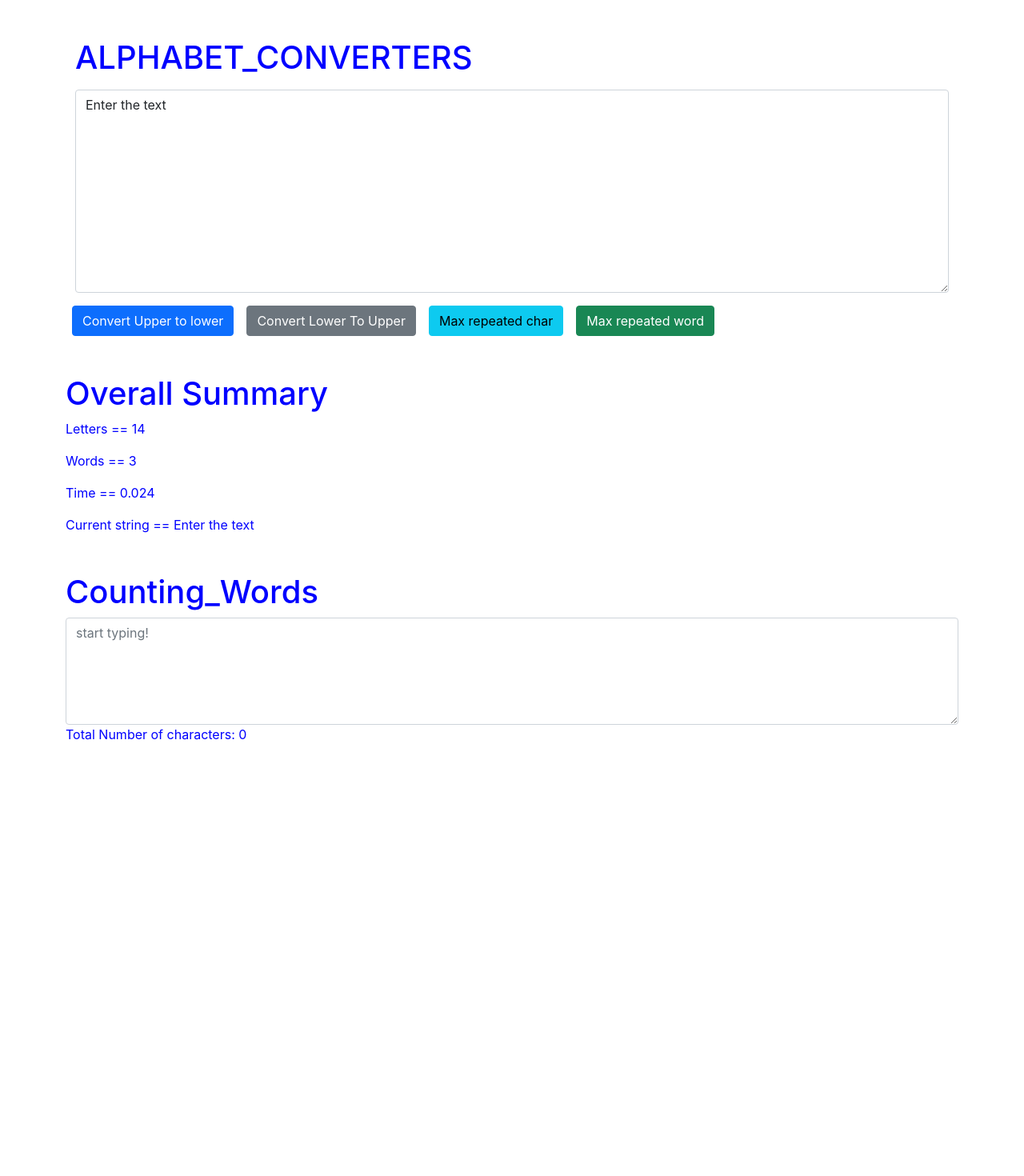
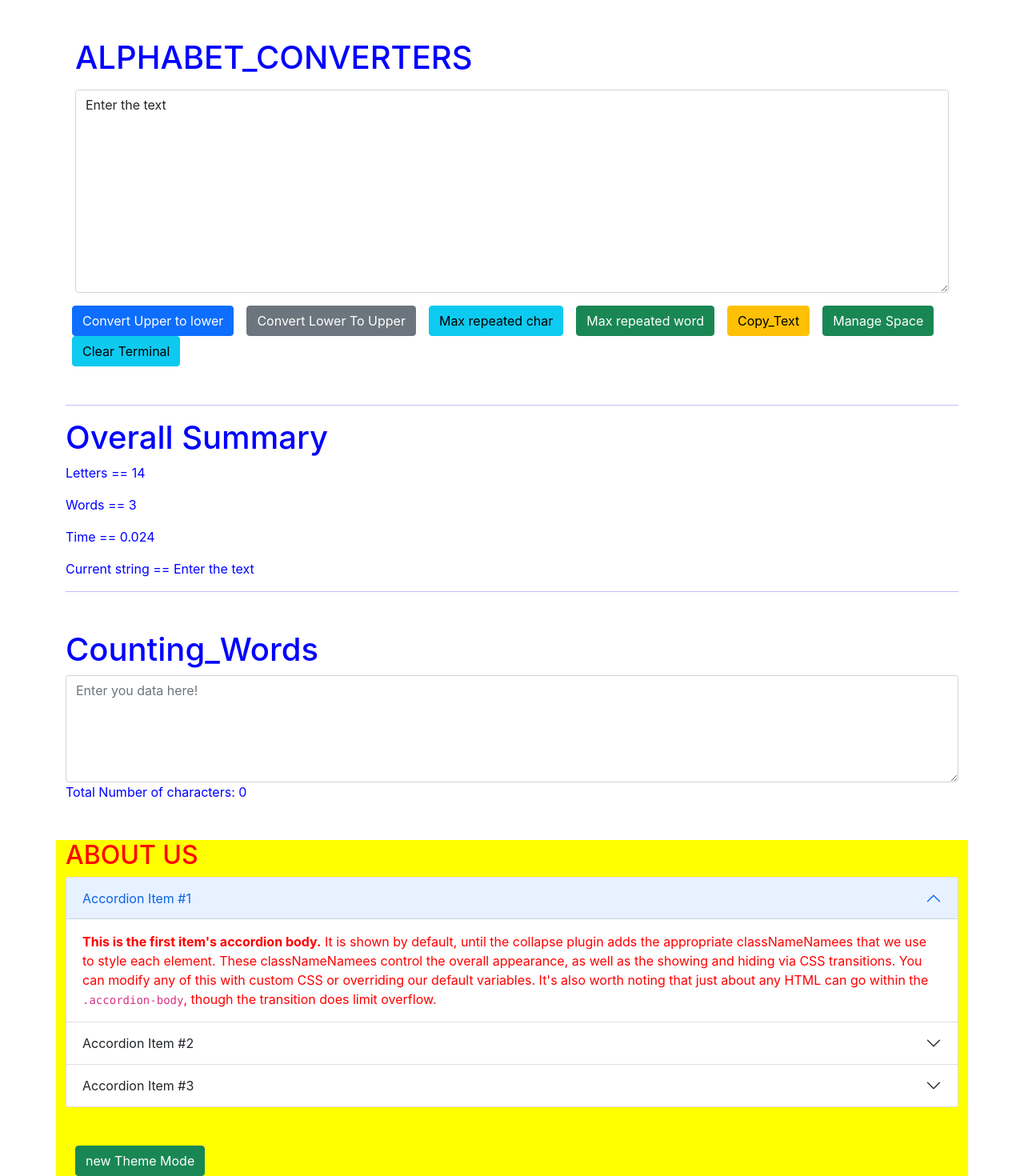
Before and after one commit to saurabh00031/SP_basic_React_app, a React (Create React App) app: page / in a window 1280 px wide. Shown: the part 64-1534 px from the top of the page at 80% size. Before the commit the page ends 1010 px from the top, so only its background shows below. Built offline with nearby package versions, Linux system fonts and the light colour scheme.

Commit message:
more extre functions using components

```diff
--- a/src/App.js
+++ b/src/App.js
@@ -1,9 +1,9 @@
 
 import './App.css';
+import TextFm from './components/Textfm';
 import Navbar from './components/Navbar';
-import TextFm from './components/Textfm';
-
 import TextArea from './components/TextArea'
+import About from './components/About';
 
 function App() {
   return (
@@ -11,6 +11,7 @@ function App() {
     <Navbar title="$$-app"/>
     <TextFm heading="text-form"/>
     <TextArea/>
+    <About/>
 
     </>
   );
--- /dev/null
+++ b/src/components/About.js
@@ -0,0 +1,92 @@
+
+//type rfc for react component based functions//
+
+
+import React ,{ useState } from 'react'
+
+export default function About() {
+
+    const [styleSP, setStyleSP] = useState(
+        {
+          color:"red",
+          backgroundColor:"yellow",
+
+        }
+    );
+
+    const sty=()=>{
+
+        if(styleSP.color === "red")
+        {
+            setStyleSP({
+                color:"green",
+                backgroundColor:"violet",
+            })
+        }
+        else{
+            {
+                setStyleSP({
+                    color:"red",
+                    backgroundColor:"yellow",
+                })
+            }
+
+
+        }
+    }
+
+
+
+    return (
+            <>
+
+            <div className="container mt-5" style={styleSP}>
+                <h2>ABOUT US</h2>
+            <div className="accordion" id="accordionExample">
+  <div className="accordion-item">
+    <h2 className="accordion-header" id="headingOne">
+      <button className="accordion-button" type="button" data-bs-toggle="collapse" data-bs-target="#collapseOne" aria-expanded="true" aria-controls="collapseOne">
+        Accordion Item #1
+      </button>
+    </h2>
+    <div id="collapseOne" className="accordion-collapse collapse show" aria-labelledby="headingOne" data-bs-parent="#accordionExample">
+      <div className="accordion-body">
+        <strong>This is the first item's accordion body.</strong> It is shown by default, until the collapse plugin adds the appropriate classNameNamees that we use to style each element. These classNameNamees control the overall appearance, as well as the showing and hiding via CSS transitions. You can modify any of this with custom CSS or overriding our default variables. It's also worth noting that just about any HTML can go within the <code>.accordion-body</code>, though the transition does limit overflow.
+      </div>
+    </div>
+  </div>
+  <div className="accordion-item">
+    <h2 className="accordion-header" id="headingTwo">
+      <button className="accordion-button collapsed" type="button" data-bs-toggle="collapse" data-bs-target="#collapseTwo" aria-expanded="false" aria-controls="collapseTwo">
+        Accordion Item #2
+      </button>
+    </h2>
+    <div id="collapseTwo" className="accordion-collapse collapse" aria-labelledby="headingTwo" data-bs-parent="#accordionExample">
+      <div className="accordion-body">
+        <strong>This is the second item's accordion body.</strong> It is hidden by default, until the collapse plugin adds the appropriate classNamees that we use to style each element. These classNamees control the overall appearance, as well as the showing and hiding via CSS transitions. You can modify any of this with custom CSS or overriding our default variables. It's also worth noting that just about any HTML can go within the <code>.accordion-body</code>, though the transition does limit overflow.
+      </div>
+    </div>
+  </div>
+  <div className="accordion-item">
+    <h2 className="accordion-header" id="headingThree">
+      <button className="accordion-button collapsed" type="button" data-bs-toggle="collapse" data-bs-target="#collapseThree" aria-expanded="false" aria-controls="collapseThree">
+        Accordion Item #3
+      </button>
+    </h2>
+    <div id="collapseThree" className="accordion-collapse collapse" aria-labelledby="headingThree" data-bs-parent="#accordionExample">
+      <div className="accordion-body">
+        <strong>This is the third item's accordion body.</strong> It is hidden by default, until the collapse plugin adds the appropriate classNamees that we use to style each element. These classNamees control the overall appearance, as well as the showing and hiding via CSS transitions. You can modify any of this with custom CSS or overriding our default variables. It's also worth noting that just about any HTML can go within the <code>.accordion-body</code>, though the transition does limit overflow.
+      </div>
+    </div>
+  </div>
+</div>
+
+<div className="container mt-5">
+<button className="btn btn-success" onClick={sty}>new Theme Mode</button>
+</div>
+
+</div>
+        </>
+    )
+
+}
--- a/src/components/TextArea.js
+++ b/src/components/TextArea.js
@@ -10,7 +10,7 @@ const TextArea = () => {
       <div className="container mt-5">
       <h1>Counting_Words</h1>
         <textarea className="form-control"
-          placeholder="start typing!" rows="5" col="10"
+          placeholder="Enter you data here!" rows="5" col="10"
           onChange={(e) => setCharacterCount(e.target.value.length)}
         ></textarea>
         <p>Total Number of characters: {characterCount}</p>
--- a/src/components/Textfm.js
+++ b/src/components/Textfm.js
@@ -28,6 +28,12 @@ export default function Textfm(props) {
 
     const clickMax=()=>
     {
+      if(text.length===0)
+      {
+        setText("not defined");
+
+      }
+      else{
         let str=text;
         let ASCII_SIZE = 256;
         let count = new Array(ASCII_SIZE);
@@ -57,6 +63,7 @@ export default function Textfm(props) {
             }
         }
         setText(result);
+      }
     }
 
     const clickMaxW=()=>
@@ -85,12 +92,34 @@ export default function Textfm(props) {
   setText(mostRepeatedWord);
 
     }
+    const clickClear=()=>
+    {
+        console.log("Clear") ;
+        setText("");
+    }
+
+    const clickCopy=()=>
+    {
+      console.log('click Copy');
+      var text=document.getElementById("exampleFormControlTextarea1");
+      text.select();
+      navigator.clipboard.writeText(text.value);
+    }
+
+    const clickSpace=()=>
+    {
+        console.log("handling space") ;
+        let str=text.split(/[ ]+/);
+        setText(str.join(" "));
+    }
+
 
     const handleOnChange=(event)=>
     {
         console.log("Changed") ;
         setText(event.target.value)
     }
+
     const [text,setText]=useState('Enter the text');
 
     return (
@@ -131,16 +160,29 @@ Max repeated char
 Max repeated word
 </button>
 
+<button className="btn btn-warning mx-2" onClick={clickCopy}>
+ Copy_Text
+</button>
+
+<button className="btn btn-success mx-2" onClick={clickSpace}>
+Manage Space
+</button>
+
+<button className="btn btn-info mx-2" onClick={clickClear}>
+Clear Terminal
+</button>
 
 </div>
-<div className="container my-5">
-
+<div className="container mt-5">
+<hr/>
 <h1>Overall Summary</h1>
 <p>Letters == {text.length}</p>
 <p>Words == {text.split(" ").length}</p>
 <p>Time == {0.008*text.split(" ").length}</p>
 <p>Current string == {text}</p>
 
+<hr/>
+
 </div>
         </div>
     )
```
